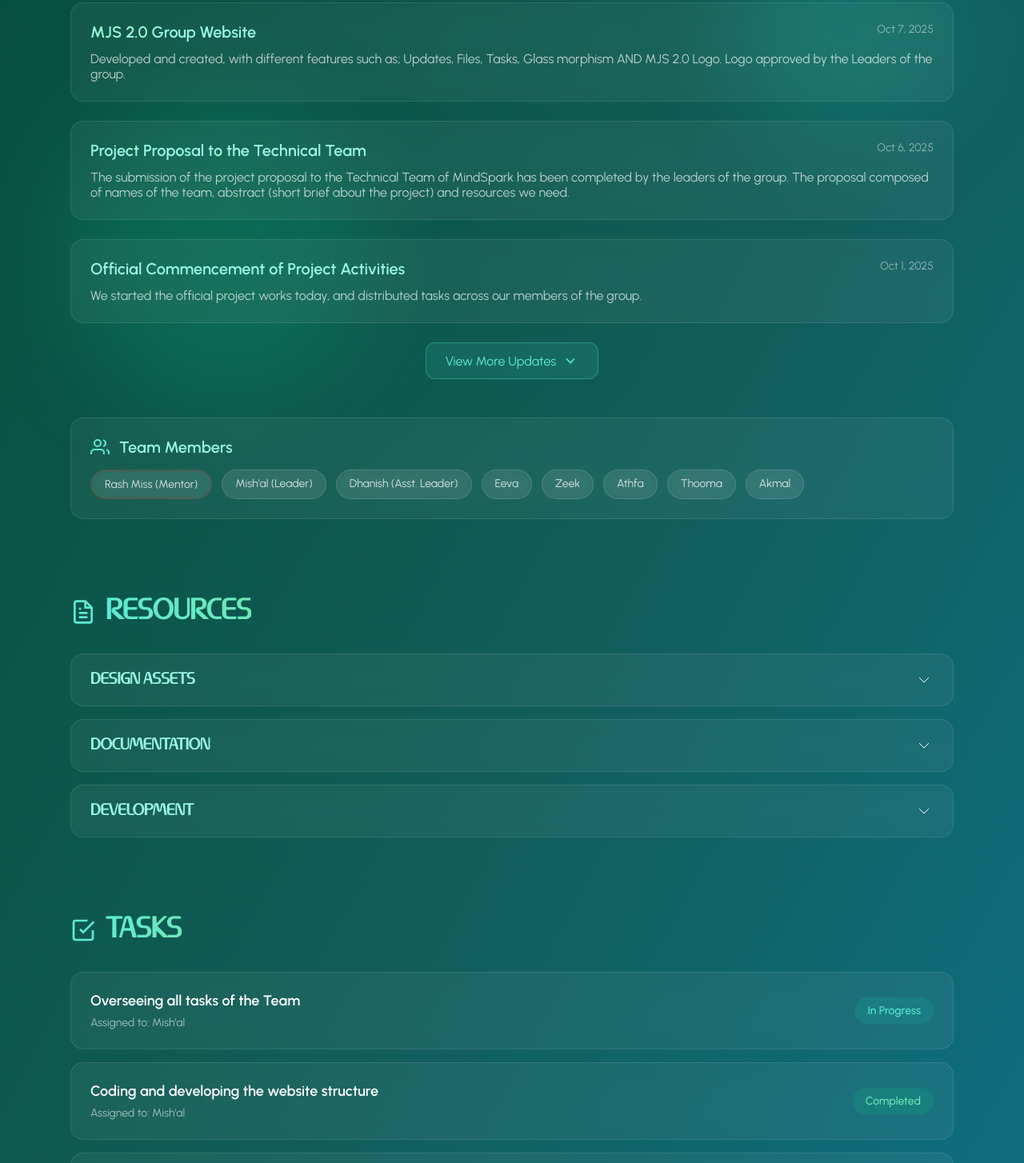
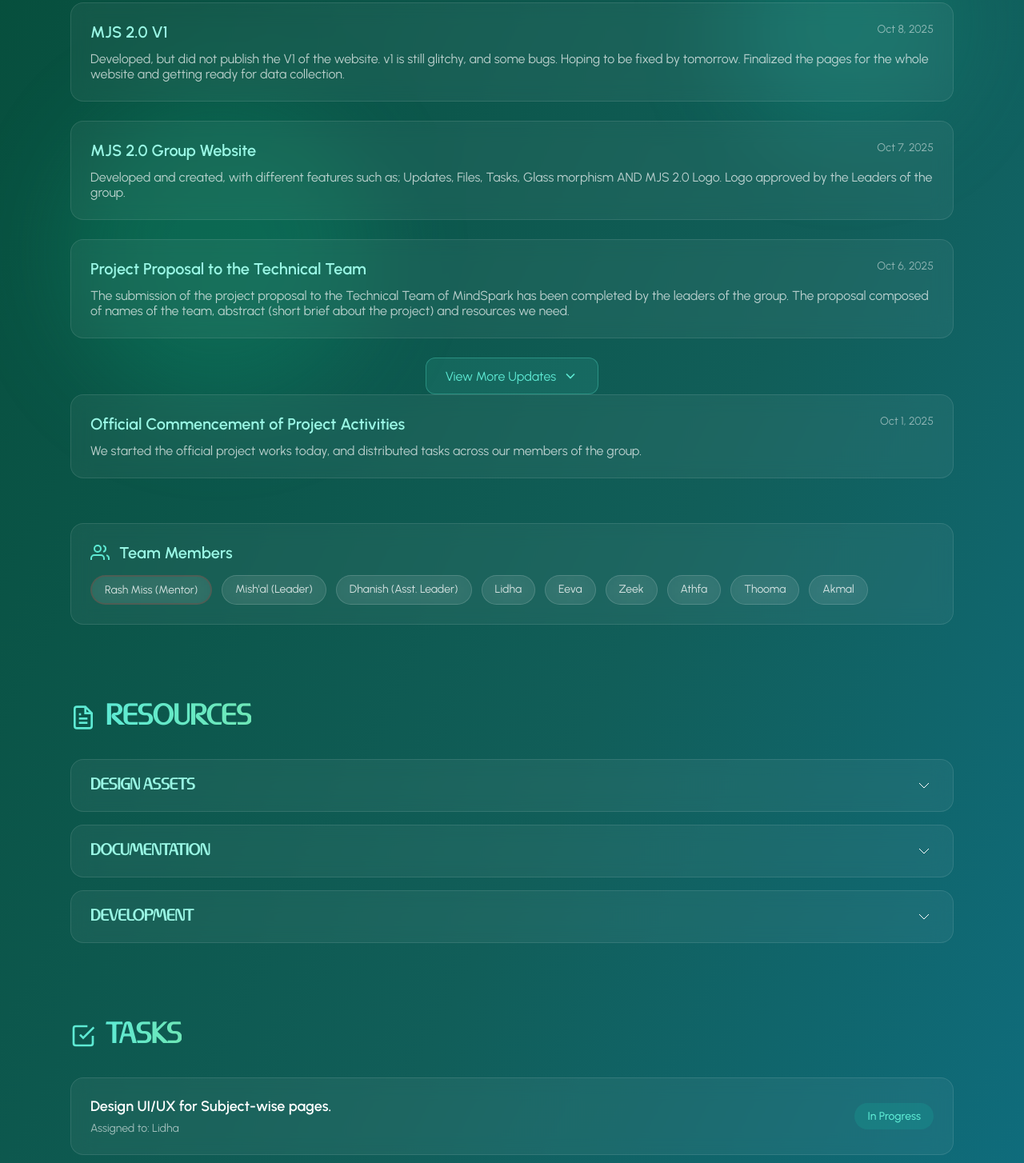
Before and after one commit to mjs-cd/mjs-cd, a plain HTML site: page 43857/175.html in a window 1280 px wide. Shown: the part 197-1651 px from the top of the page at 80% size. Drawn offline with Linux system fonts and the light colour scheme.

Commit message:
Update 175.html

```diff
--- a/43857/175.html
+++ b/43857/175.html
@@ -63,6 +63,14 @@
       </div>
 
       <!-- Recent Updates (Most Recent 3) -->
+            <div class="update-card">
+        <div class="update-header">
+          <h3 class="update-title">MJS 2.0 V1</h3>
+          <span class="update-date">Oct 8, 2025</span>
+        </div>
+        <p class="update-content">Developed, but did not publish the V1 of the website. v1 is still glitchy, and some bugs. Hoping to be fixed by tomorrow. Finalized the pages for the whole website and getting ready for data collection.</p>
+      </div>
+
       <div class="update-card">
         <div class="update-header">
           <h3 class="update-title">MJS 2.0 Group Website</h3>
@@ -79,14 +87,6 @@
         <p class="update-content">The submission of the project proposal to the Technical Team of MindSpark has been completed by the leaders of the group. The proposal composed of names of the team, abstract (short brief about the project) and resources we need.</p>
       </div>
 
-      <div class="update-card">
-        <div class="update-header">
-          <h3 class="update-title">Official Commencement of Project Activities</h3>
-          <span class="update-date">Oct 1, 2025</span>
-        </div>
-        <p class="update-content">We started the official project works today, and distributed tasks across our members of the group.</p>
-      </div>
-
       <!-- View More Button -->
       <div class="view-more-container">
         <button class="view-more-btn" onclick="toggleOlderUpdates()">
@@ -98,6 +98,14 @@
       </div>
 
       <!-- Older Updates (Collapsible) -->
+            <div class="update-card">
+        <div class="update-header">
+          <h3 class="update-title">Official Commencement of Project Activities</h3>
+          <span class="update-date">Oct 1, 2025</span>
+        </div>
+        <p class="update-content">We started the official project works today, and distributed tasks across our members of the group.</p>
+      </div>
+
       <div class="older-updates" id="olderUpdates">
         <div class="update-card">
           <div class="update-header">
@@ -139,6 +147,7 @@
             <span id="RASH">Rash Miss (Mentor)</span>
           <span class="member-tag">Mish'al (Leader)</span>
           <span class="member-tag">Dhanish (Asst. Leader)</span>
+          <span class="member-tag">Lidha</span>
           <span class="member-tag">Eeva</span>
           <span class="member-tag">Zeek</span>
           <span class="member-tag">Athfa</span>
@@ -262,6 +271,16 @@
         <h2 class="section-title">Tasks</h2>
       </div>
 
+            <div class="task-card">
+        <div class="task-content">
+          <div class="task-info">
+            <h3>Design UI/UX for Subject-wise pages.</h3>
+            <p class="task-assignee">Assigned to: Lidha</p>
+          </div>
+          <span class="status-badge status-progress">In Progress</span>
+        </div>
+      </div>
+
       <div class="task-card">
         <div class="task-content">
           <div class="task-info">
```
